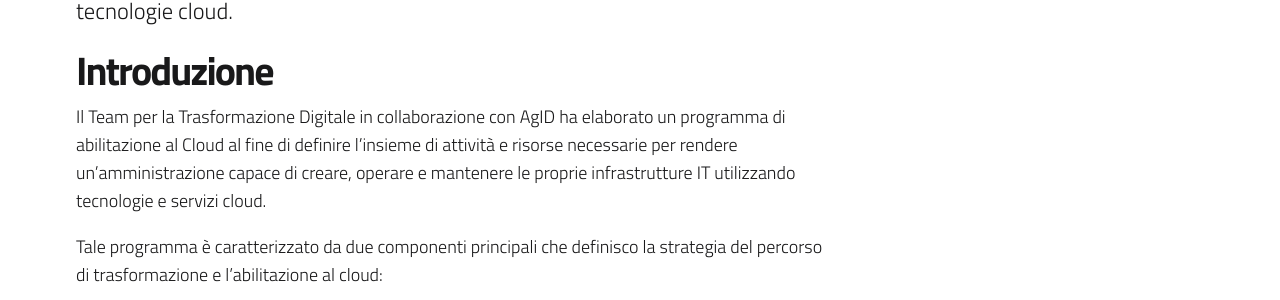
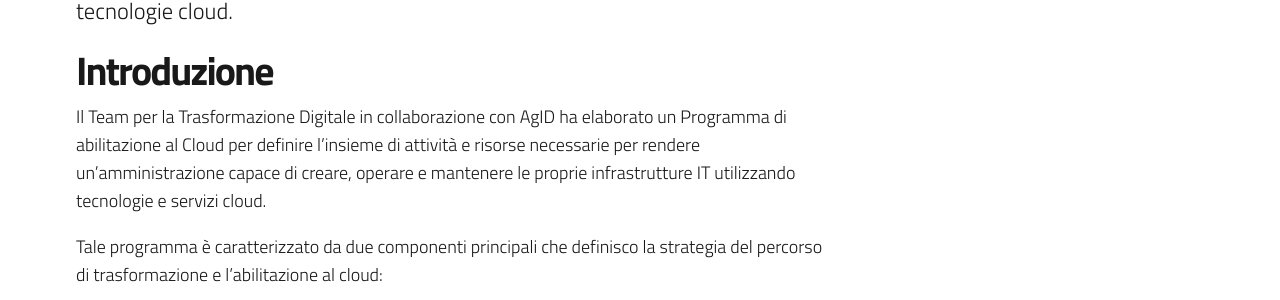
Before and after one commit to italia/cloud.italia.it, a Jekyll site: the page built from it/cloud-enablement.md, in a window 1280 px wide. Shown: the part 406-706 px from the top of the page. Built offline with Jekyll 4.4.1, drawn with Linux system fonts in a browser that asks for light colours.

Commit message:
Update cloud-enablement.md

```diff
--- a/it/cloud-enablement.md
+++ b/it/cloud-enablement.md
@@ -9,8 +9,8 @@ order: 2
 
 ## Introduzione
 
-Il Team per la Trasformazione Digitale in collaborazione con AgID ha elaborato un programma di
-abilitazione al Cloud al fine di definire l'insieme di attività e risorse necessarie
+Il Team per la Trasformazione Digitale in collaborazione con AgID ha elaborato un Programma di
+abilitazione al Cloud per definire l'insieme di attività e risorse necessarie
 per rendere un’amministrazione capace di creare, operare e mantenere le proprie infrastrutture IT
 utilizzando tecnologie e servizi cloud.
 
```
